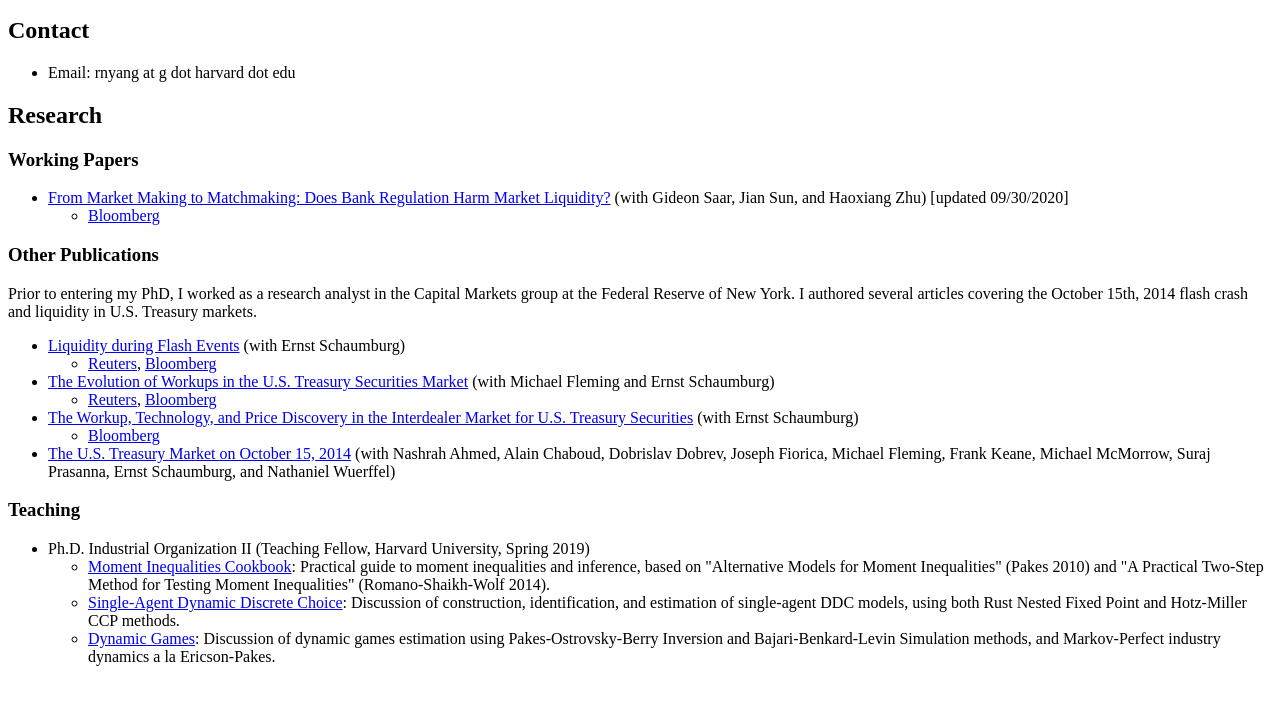
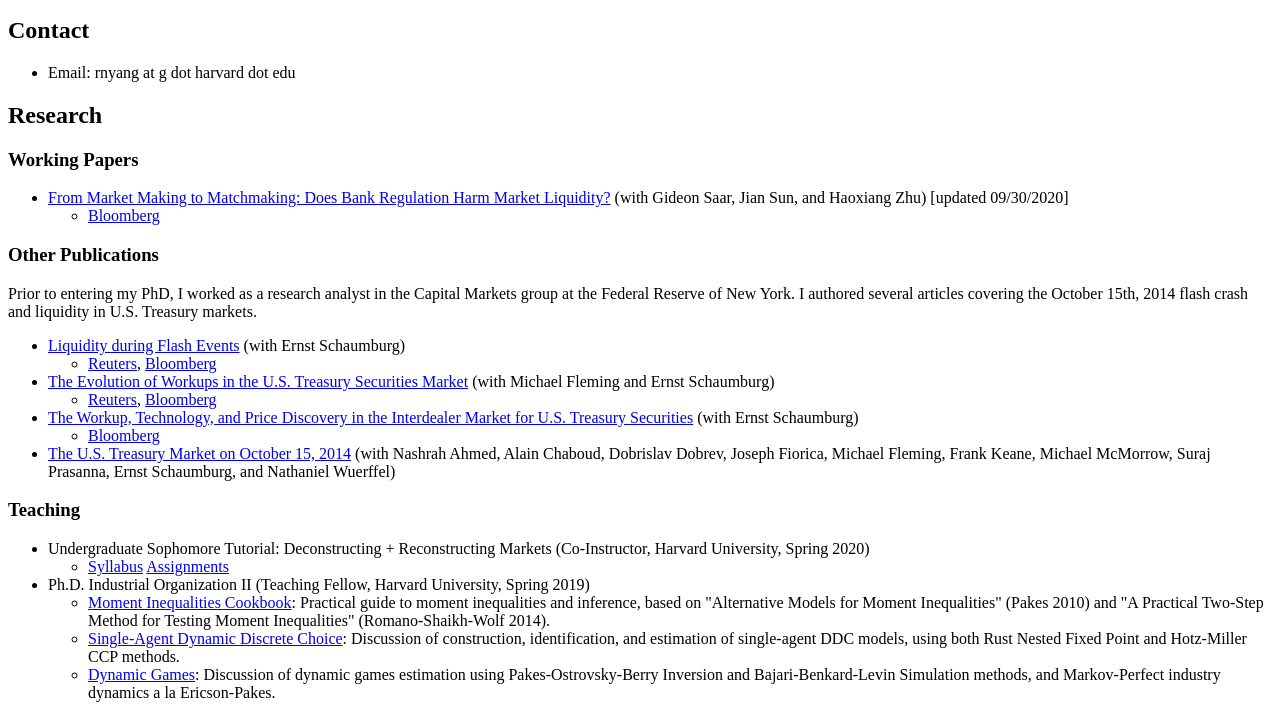
Before and after one commit to rnyang/rnyang.github.io, a plain HTML site: page index.html in a window 1280 px wide. Shown: the part 101-819 px from the top of the page. Drawn offline with Linux system fonts and the light colour scheme.

Commit message:
add ec970

```diff
--- a/index.html
+++ b/index.html
@@ -68,6 +68,15 @@
 <p>
   <ul>
     <li>
+      Undergraduate Sophomore Tutorial: Deconstructing + Reconstructing Markets (Co-Instructor, Harvard University, Spring 2020)
+      <ul>
+	<li>
+	  <a href="files/ec970/syllabus.pdf">Syllabus</a>
+	  <a href="files/ec970/assignments.pdf">Assignments</a>
+	</li>
+      </ul>
+    </li>
+    <li>
       Ph.D. Industrial Organization II (Teaching Fellow, Harvard University, Spring 2019)
       <ul>
 	<li>
```
Also changed, not shown: 4 other files.
